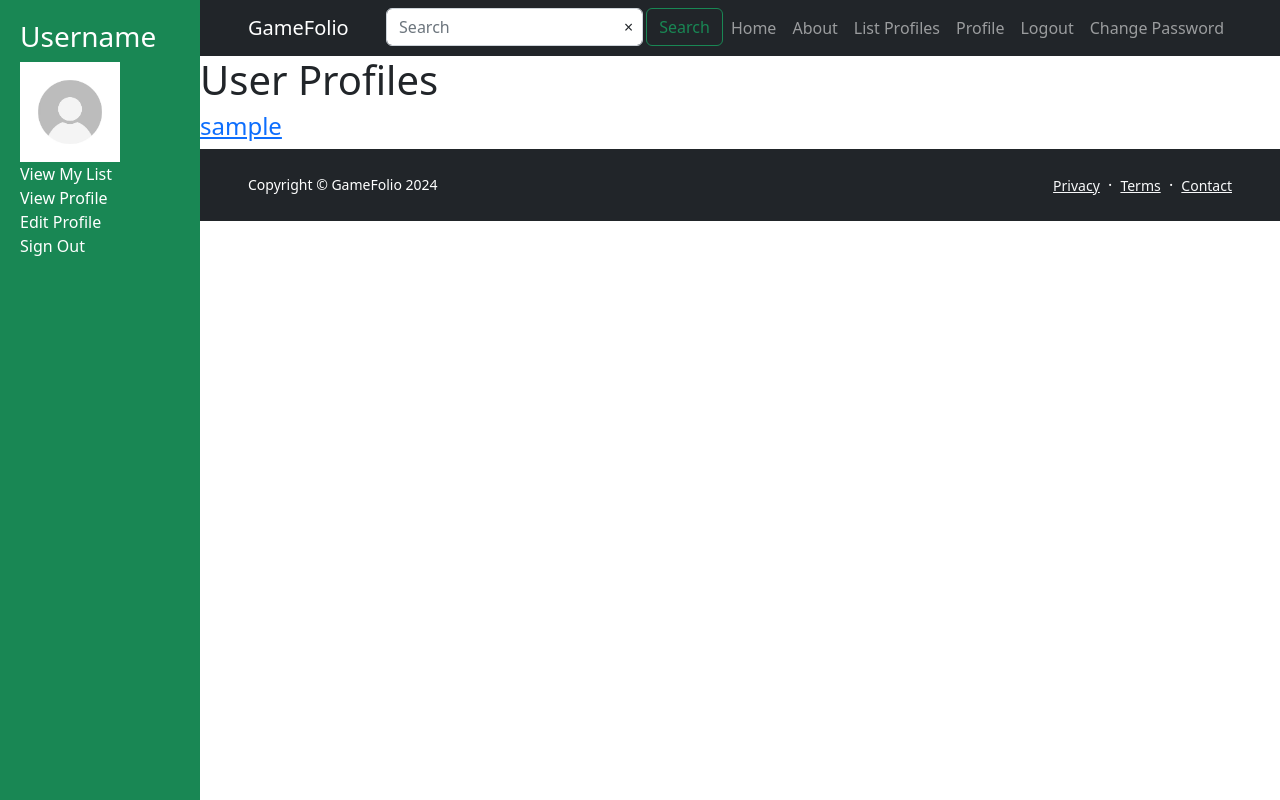
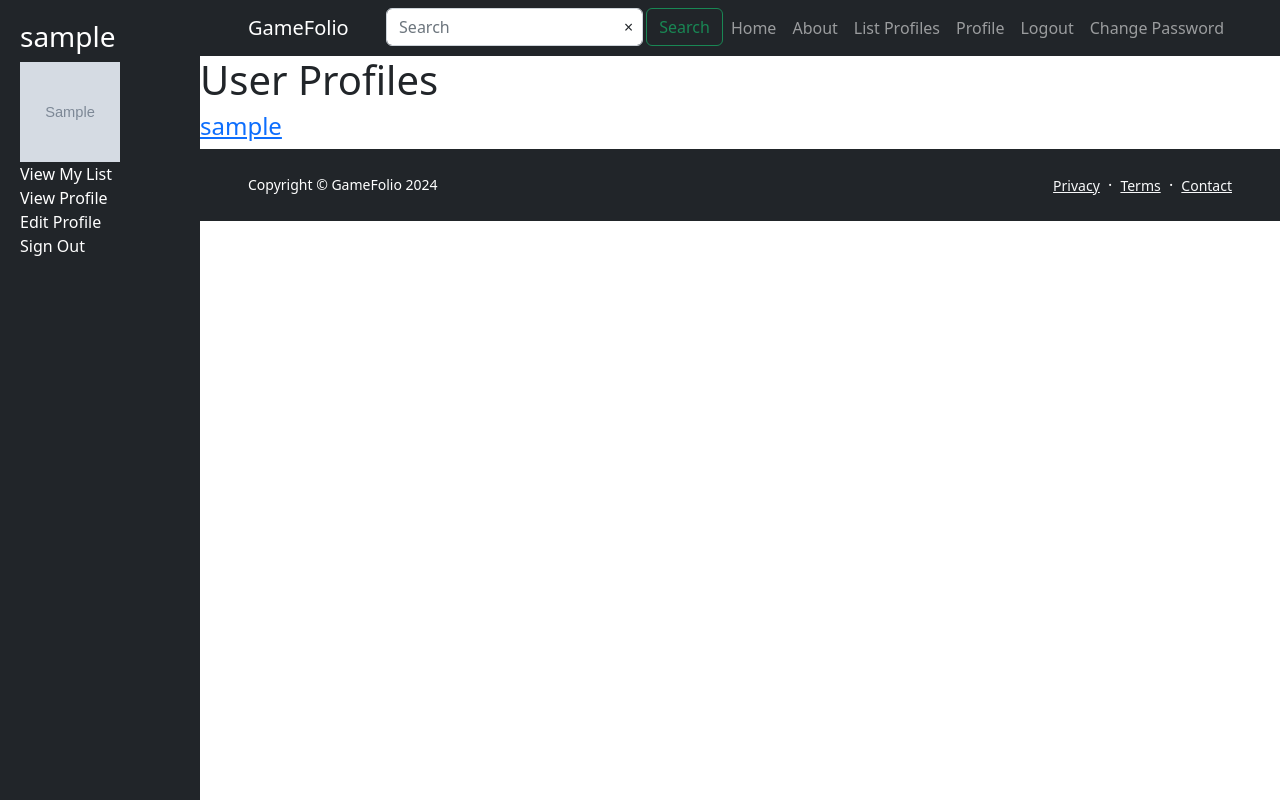
Before and after one commit to RyanBell250/GameFolio, a Django app: page /gamefolio_app/profiles/ in a window 1280 px wide. Run offline with Django 3.2, Linux system fonts and the light colour scheme; a user stored in the database is signed in; tables that the repository leaves empty hold one stand-in row (values such as "Sample post"); grey boxes marked "Sample" are stand-in pictures; some libraries are stand-ins or nearby versions.

Commit message:
Updated home and base template

```diff
--- a/templates/gamefolio_app/base.html
+++ b/templates/gamefolio_app/base.html
@@ -23,9 +23,9 @@
 
 <body class="d-flex flex-column h-100">
     <!-- Sidebar -->
-    <div style="position: fixed; top: 0; bottom: 0; left: 0; width: 200px; background-color: #198754; color: white; padding: 20px;">
-        <h3>Username</h3>
-        <img src="{{ MEDIA_URL }}profile_images/userprofiletest.png" alt="Profile Picture" style="width: 100px; height: 100px;">
+    <div class="bg-dark" style="position: fixed; top: 0; bottom: 0; left: 0; width: 200px; color: white; padding: 20px;">
+        <h3>{{ user }}</h3>
+        <img src="{{ MEDIA_URL }}{{ user.author.picture }}" alt="Profile Picture" style="width: 100px; height: 100px;">
         <ul style="list-style: none; padding: 0;">
             <li class="nav-item"><a class="nav-link" href="{% url 'gamefolio_app:index' %}">View My List</a></li>
             <li class="nav-item"><a class="nav-link" href="{% url 'gamefolio_app:index' %}">View Profile</a></li>
```
Also changed, not shown: templates/gamefolio_app/index.html (+7 -4 lines), static/images/homepage.png (renamed from media/homepage.png).
